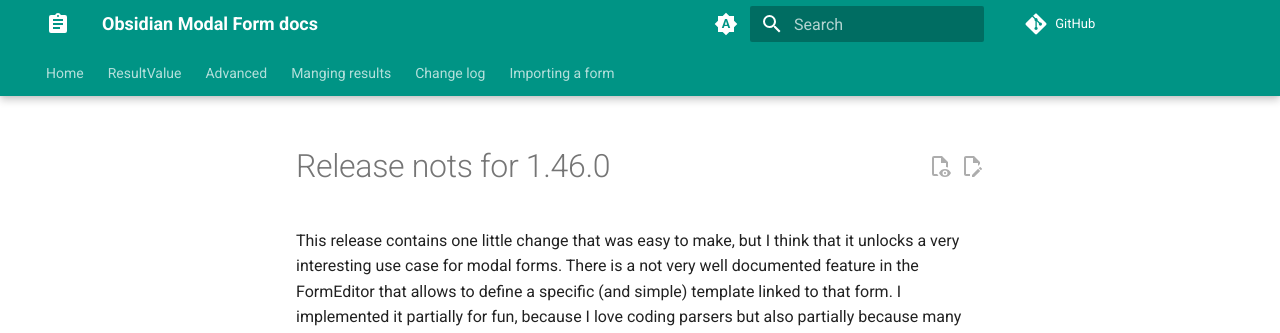
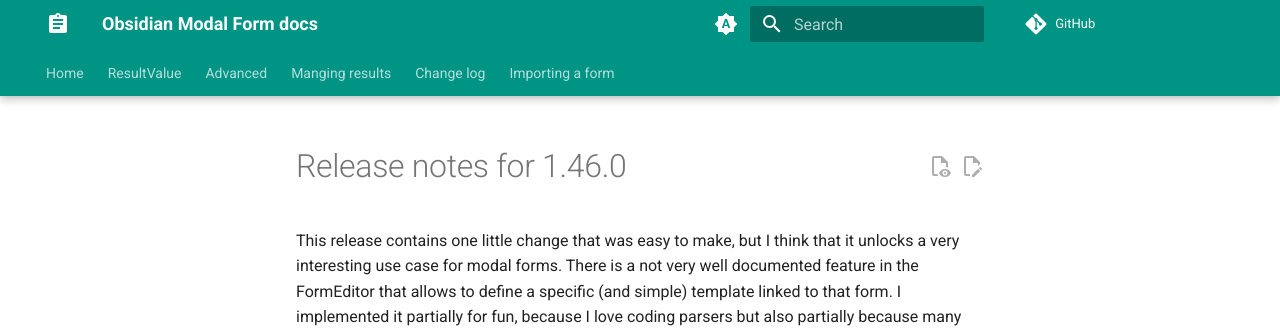
Before and after one commit to danielo515/obsidian-modal-form, an MkDocs documentation site: the page built from docs/blog/Release_1_46_0.md, in a window 1280 px wide and 900 px high. Shown: the top 333 px of the window. Built offline with MkDocs 1.6.1 and Material for MkDocs 9.7.7, drawn with Linux system fonts in a browser that asks for light colours; comment, search, counter and statistics services are not loaded.

Commit message:
chore: typos

```diff
--- a/docs/blog/Release_1_46_0.md
+++ b/docs/blog/Release_1_46_0.md
@@ -1,5 +1,6 @@
 ---
-title: Release nots for 1.46.0
+title: Release notes for 1.46.0
+tags: release-notes
 ---
 
 This release contains one little change that was easy to make, but I think that it unlocks a very interesting use case for modal forms.
```
